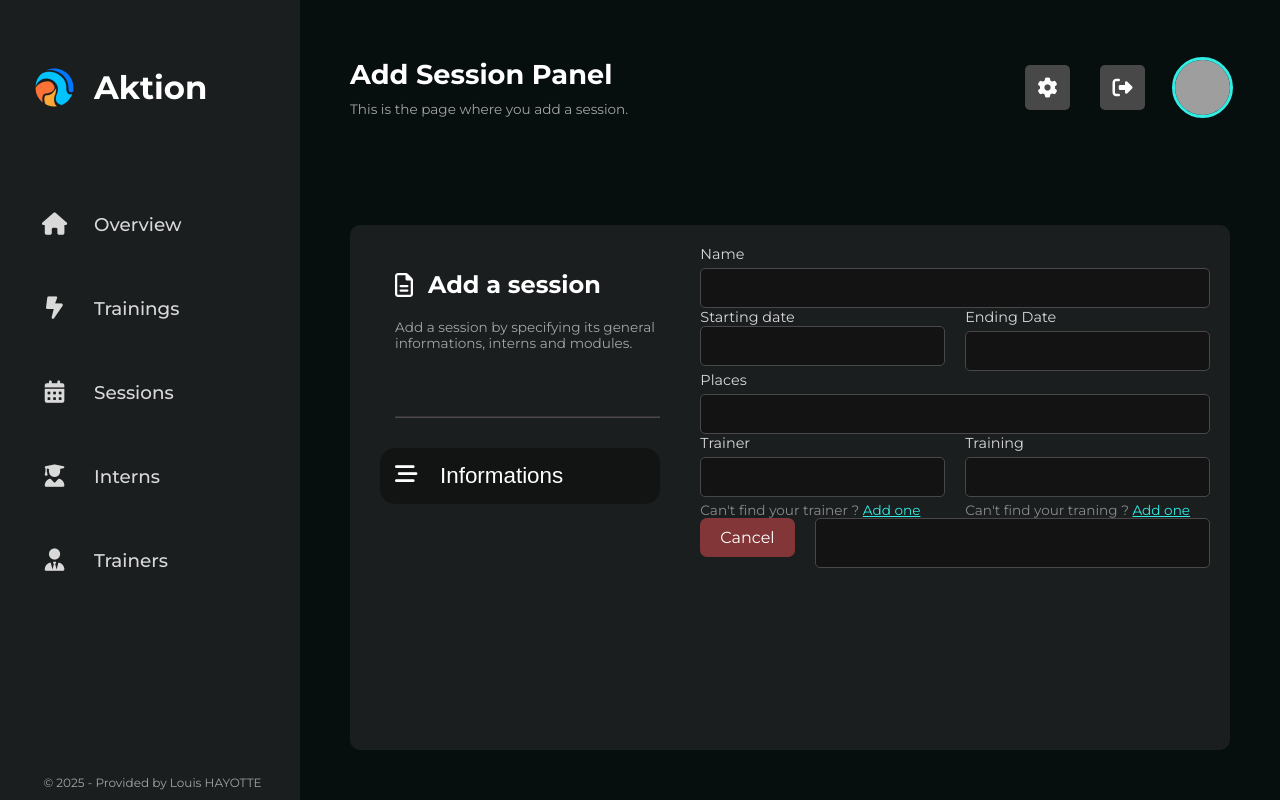
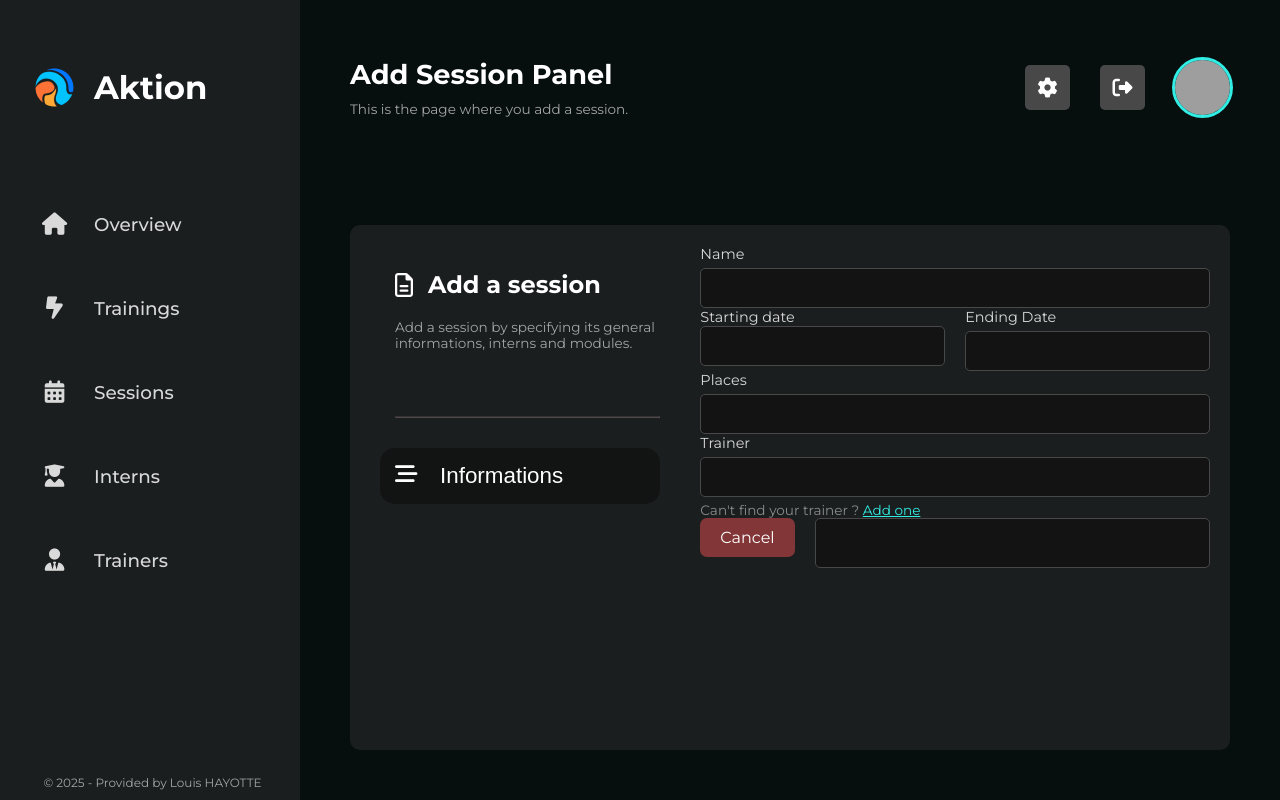
Before and after one commit to LouisHyt/Symfony-Sessions, a Symfony app: template code/templates/session/add_edit.html.twig in a window 1280 px wide. Run offline with Twig, Linux system fonts and the light colour scheme; the template is opened without the code that fills it, so the values that code supplies are empty; form fields are guessed from the names that the template uses; some libraries are stand-ins or nearby versions; grey boxes are pictures that could not be loaded.

Commit message:
fix: removed adding training from session view

```diff
--- a/code/src/Form/SessionType.php
+++ b/code/src/Form/SessionType.php
@@ -40,12 +40,6 @@ class SessionType extends AbstractType
                 'choice_label' => 'fullname',
                 'placeholder' => 'Select a trainer'
             ])
-            ->add('training', EntityType::class, [
-                'class' => Training::class,
-                'required'   => false,
-                'choice_label' => 'name',
-                'placeholder' => 'Select a training'
-            ])
             ->add('confirm', SubmitType::class, [
                 "attr" => [
                     "class" => "btn submit"
--- a/code/templates/session/add_edit.html.twig
+++ b/code/templates/session/add_edit.html.twig
@@ -77,17 +77,10 @@
                                 <label for="places">Places</label>
                                 {{ form_widget(sessionForm.places, {'attr': {'class': 'form-control'}}) }}
                             </div>
-                            <div class="form-row">
-                                <div class="form-group">
-                                    <label for="trainer">Trainer</label>
-                                    {{ form_widget(sessionForm.trainer, {'attr': {'class': 'form-control'}}) }}
-                                    <p class="input-info">Can't find your trainer ? <a href={{path('trainer_add')}}>Add one</a></p>
-                                </div>
-                                <div class="form-group">
-                                    <label for="training">Training</label>
-                                    {{ form_widget(sessionForm.training, {'attr': {'class': 'form-control'}}) }}
-                                    <p class="input-info">Can't find your traning ? <a href={{path('training_add')}}>Add one</a></p>
-                                </div>
+                            <div class="form-group">
+                                <label for="trainer">Trainer</label>
+                                {{ form_widget(sessionForm.trainer, {'attr': {'class': 'form-control'}}) }}
+                                <p class="input-info">Can't find your trainer ? <a href={{path('trainer_add')}}>Add one</a></p>
                             </div>
                         </div>
                     </div>
```
